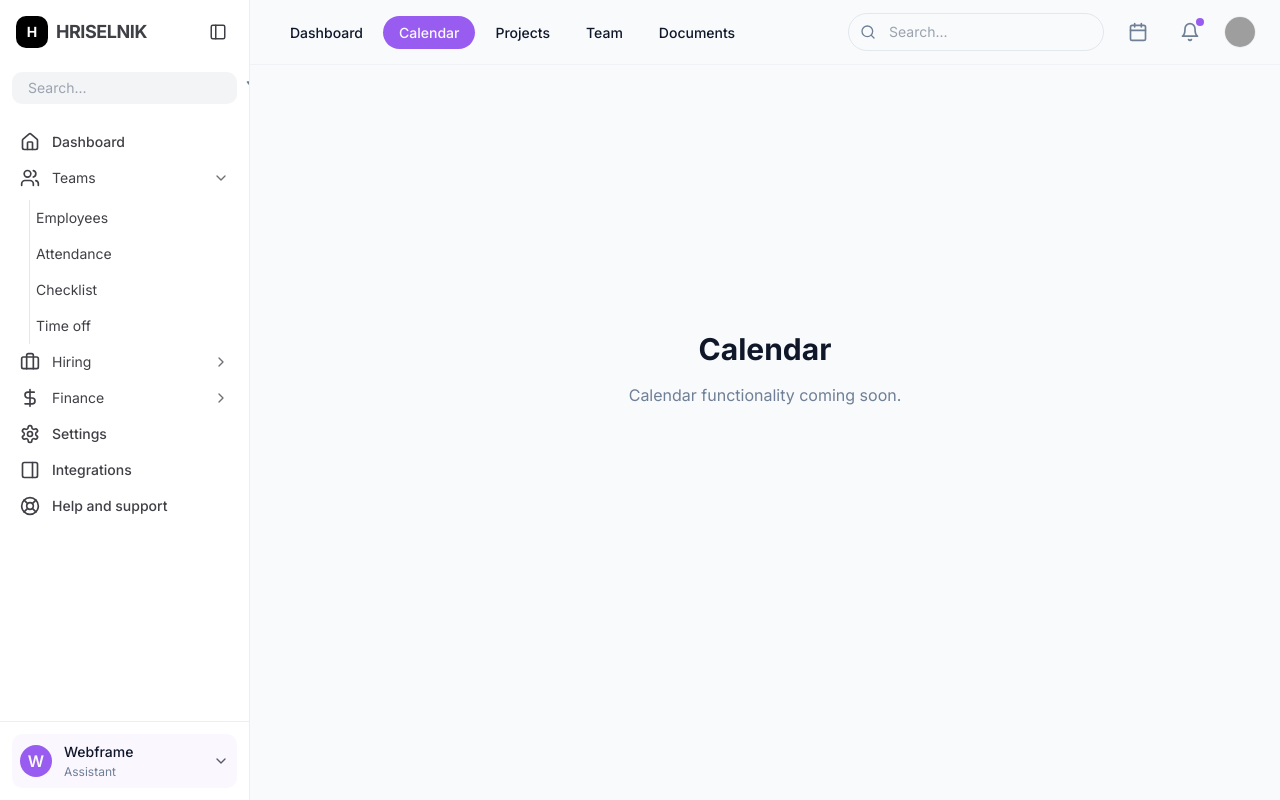
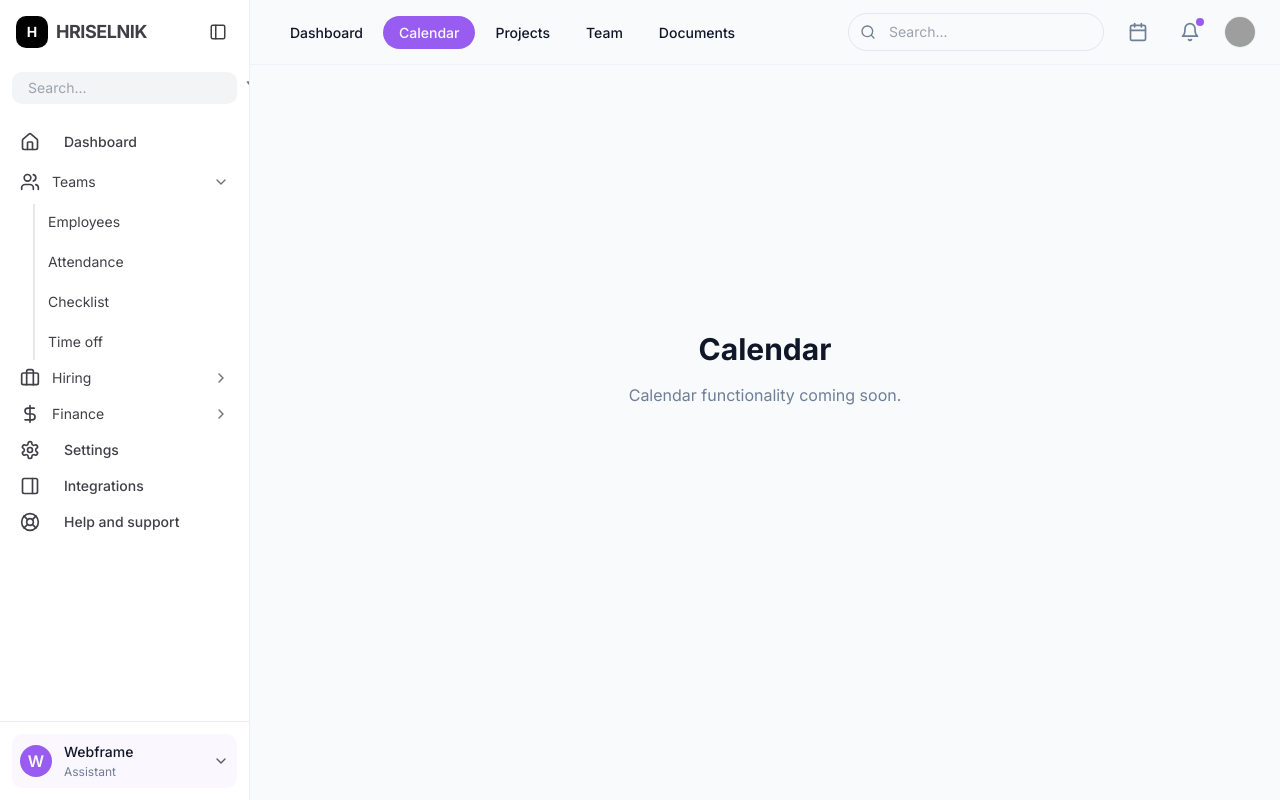
Before and after one commit to MalikMohsin5885/NexHR, a React (Vite) app: page /calendar in a window 1280 px wide. Built offline with nearby package versions, Linux system fonts and the light colour scheme; grey boxes are pictures that could not be loaded.

Commit message:
Check sidebar design
Verify if the current sidebar design matches the specified image.

```diff
--- a/src/components/sidebar/SidebarItem.tsx
+++ b/src/components/sidebar/SidebarItem.tsx
@@ -23,7 +23,7 @@ const SidebarItem: React.FC<SidebarItemProps> = ({
 }) => {
   if (item.children) {
     return (
-      <div className="mb-0">
+      <div className="mb-1">
         <button
           onClick={() => toggleMenu(item.title)}
           className={cn(
@@ -47,10 +47,11 @@ const SidebarItem: React.FC<SidebarItemProps> = ({
           )}
         </button>
         {!collapsed && openMenus[item.title] && (
-          <div className="mt-1 space-y-0 pl-3">
+          <div className="mt-1 space-y-1 pl-4">
             <div className="relative">
-              <div className="absolute left-[9px] top-0 bottom-0 w-[1px] bg-gray-200"></div>
-              <div className="ml-4 space-y-0">
+              {/* Vertical line for submenu */}
+              <div className="absolute left-[9px] top-0 bottom-0 w-[1.5px] bg-gray-200 dark:bg-gray-700"></div>
+              <div className="ml-4 space-y-1">
                 {item.children.map((child) => (
                   <SidebarSubmenuItem
                     key={child.title}
@@ -68,7 +69,7 @@ const SidebarItem: React.FC<SidebarItemProps> = ({
   }
 
   return (
-    <div className="mb-0">
+    <div className="mb-1">
       <Link
         to={item.path}
         className={cn(
@@ -78,7 +79,7 @@ const SidebarItem: React.FC<SidebarItemProps> = ({
         )}
       >
         <item.icon className="h-5 w-5" />
-        {!collapsed && <span>{item.title}</span>}
+        {!collapsed && <span className="ml-3">{item.title}</span>}
       </Link>
     </div>
   );
--- a/src/components/sidebar/SidebarSubmenuItem.tsx
+++ b/src/components/sidebar/SidebarSubmenuItem.tsx
@@ -18,18 +18,19 @@ const SidebarSubmenuItem: React.FC<SidebarSubmenuItemProps> = ({
     <Link
       to={path}
       className={cn(
-        "block rounded-md py-2 text-sm transition-colors relative",
+        "block rounded-md py-2 px-2 text-sm transition-colors relative",
         isActive
           ? "text-primary font-medium"
           : "text-sidebar-foreground hover:bg-sidebar-accent"
       )}
     >
-      <span className="relative">
+      <div className="flex items-center">
+        {/* Circular indicator that appears when active */}
         {isActive && (
-          <span className="absolute left-[-16px] top-1/2 transform -translate-y-1/2 w-2 h-2 rounded-full bg-primary"></span>
+          <span className="absolute left-[-14px] top-1/2 transform -translate-y-1/2 w-2 h-2 rounded-full bg-primary"></span>
         )}
-        {title}
-      </span>
+        <span>{title}</span>
+      </div>
     </Link>
   );
 };
```
